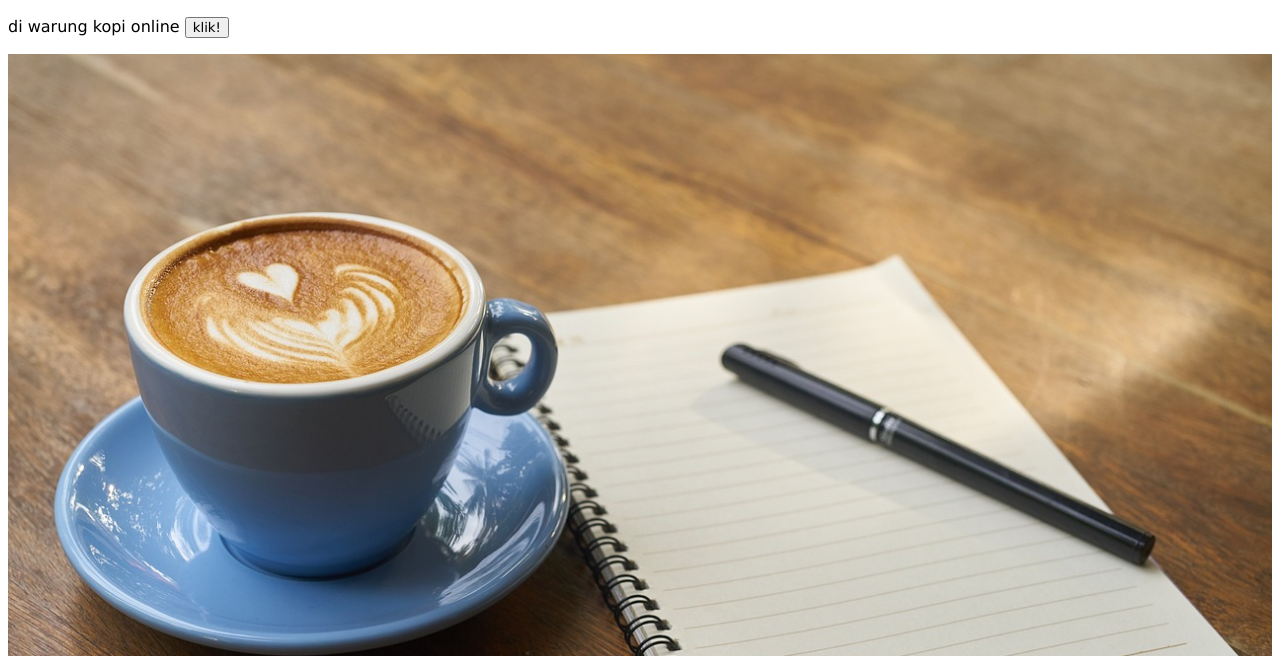
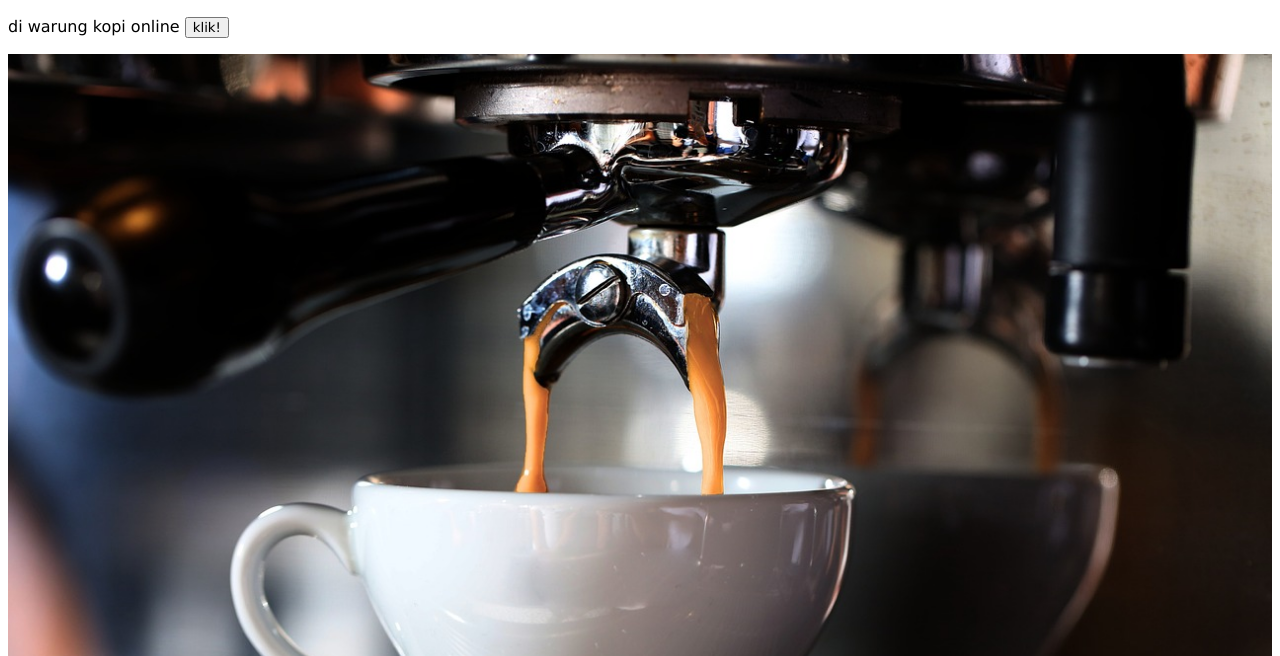
Before and after one commit to revou-fundamental-course/27-may-24-dwisasongko, a plain HTML site: page index.html in a window 1280 px wide. Shown: the part 144-800 px from the top of the page. Drawn offline with Linux system fonts and the light colour scheme.

Commit message:
add slider

```diff
--- a/index.html
+++ b/index.html
@@ -23,7 +23,9 @@
         </header>
         <article>
             <p>di warung kopi online <button id="tombol">klik!</button></p>
-            <div class="banner"><img src="./assets/banner.jpg"></div>
+            <div class="banner"><img src="./assets/banner1.jpg"></div>
+            <div class="banner"><img src="./assets/banner2.jpg"></div>
+            <div class="banner"><img src="./assets/banner3.jpg"></div>
         </article>
     </section>
     <hr>
--- a/js/script.js
+++ b/js/script.js
@@ -10,6 +10,23 @@ function replaceNama() {
 }
 document.getElementById("tombol").addEventListener("click", function() {replaceNama()});
 
+//
+let slideIndex = 0;
+showSlides();
+
+function showSlides() {
+  let i;
+  let slides = document.getElementsByClassName("banner");
+  for (i = 0; i < slides.length; i++) {
+    slides[i].style.display = "none";
+  }
+  slideIndex++;
+  if (slideIndex > slides.length) {slideIndex = 1}
+  slides[slideIndex-1].style.display = "block";
+  setTimeout(showSlides, 3000); // Change image every 2 seconds
+}
+
+//
 function kirimForm() {
     const tglSaiki = new Date();
     const namanya = document.forms["myForm"]["fnama"].value;
```
Also changed, not shown: assets/banner1.jpg (added), assets/banner2.jpg (added), assets/banner3.jpg (renamed from assets/banner.jpg).
